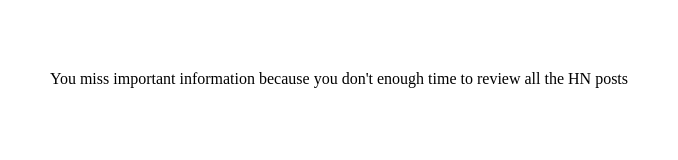
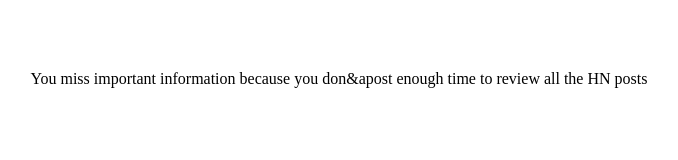
Before and after one commit to juandavidGF/ideas, a Next.js app: page / in a window 1280 px wide. Shown: the part 226-386 px from the top of the page, without its empty margins (301-979 px from the left). Built offline with nearby package versions, Linux system fonts and the light colour scheme.

Commit message:
replace ' with &apos to avoid err

```diff
--- a/src/pages/index.jsx
+++ b/src/pages/index.jsx
@@ -30,7 +30,7 @@
       </Head>
       <main className={styles.main}>
 				<h1>Get Hacker News  fast</h1>
-				<p>You miss important information because you don't enough time to review all the HN posts</p>
+				<p>You miss important information because you don&apost enough time to review all the HN posts</p>
 				<p>Be updated is key to make you and your Bussines more competitive</p>
 				<p>We give to you daily summarize of HN and another sources of information</p><br/>
 				<form onSubmit={handleSubmit} class="suscription">
```
